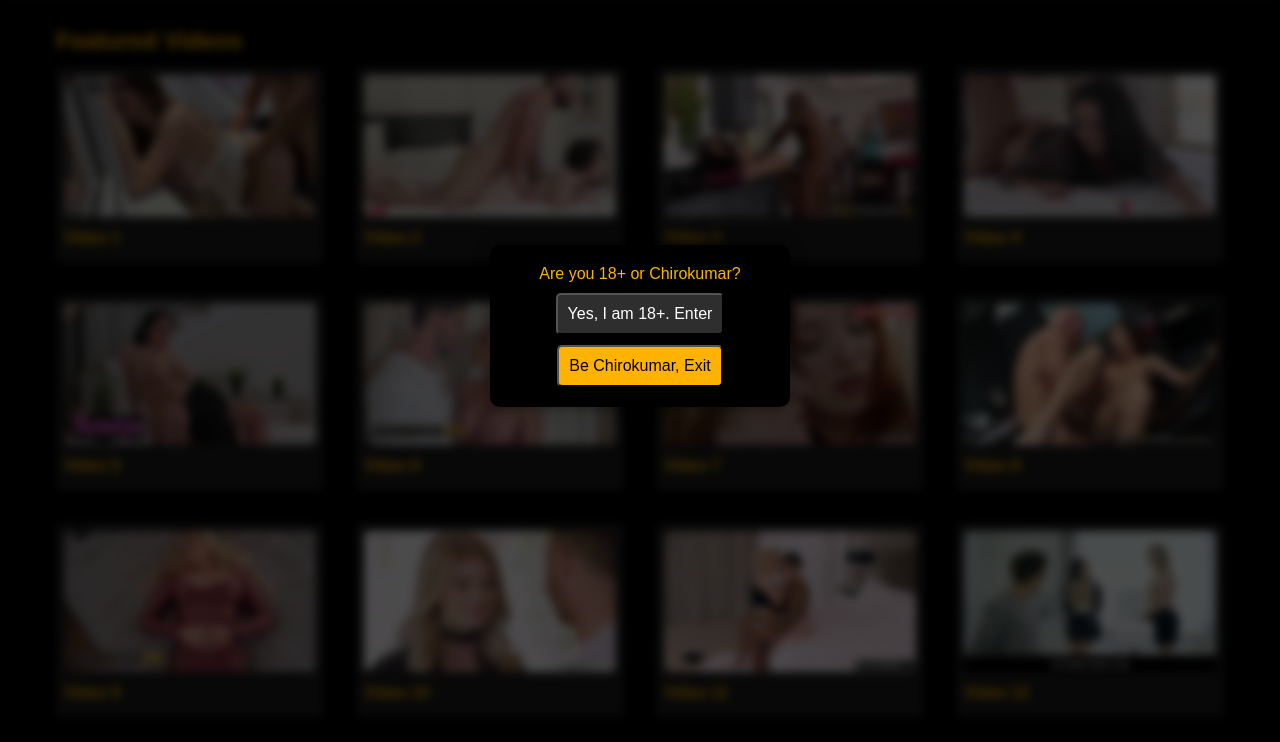
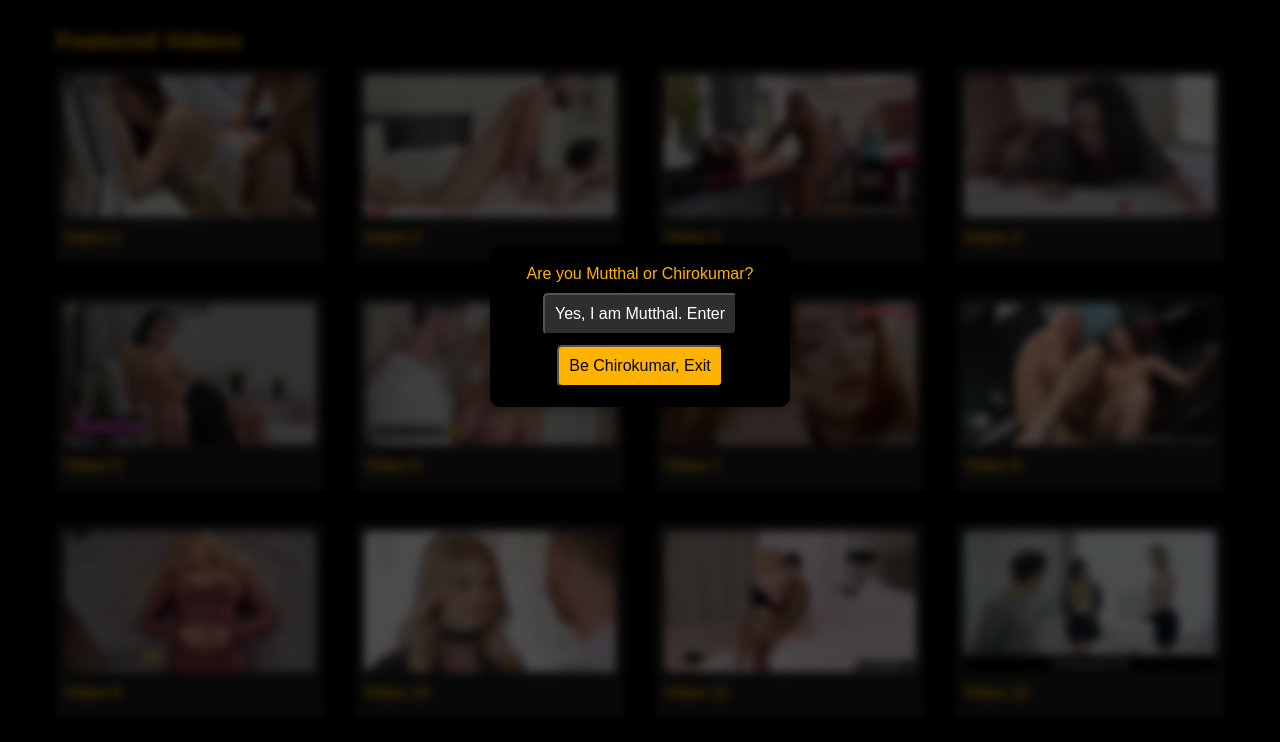
Before and after one commit to SpeedX-designer/Chirokumar-Hub, a plain HTML site: page index.html in a window 1280 px wide. Shown: the part 74-816 px from the top of the page. Drawn offline with Linux system fonts and the light colour scheme.

Commit message:
Update index.html

```diff
--- a/index.html
+++ b/index.html
@@ -182,8 +182,8 @@
     <!-- Overlay and Popup -->
     <div class="overlay"></div>
     <div class="popup">
-        <p>Are you 18+ or Chirokumar?</p>
-        <button class="yes-button">Yes, I am 18+. Enter</button>
+        <p>Are you Mutthal or Chirokumar?</p>
+        <button class="yes-button">Yes, I am Mutthal. Enter</button>
         <button class="exit-button">Be Chirokumar, Exit</button>
     </div>
 
```
